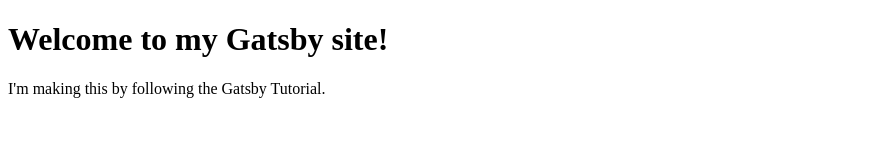
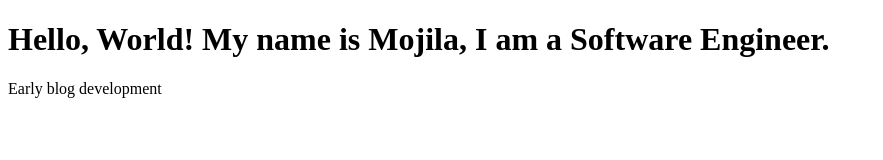
Before and after one commit to mojila/mojila.github.io, a Gatsby site: page / in a window 1280 px wide. Shown: the whole page, without its empty margins (0-883 px from the left). Built offline with nearby package versions, Linux system fonts and the light colour scheme; Gatsby itself is replaced by a stand-in of ours.

Commit message:
change homepage

```diff
--- a/src/pages/index.tsx
+++ b/src/pages/index.tsx
@@ -2,8 +2,8 @@ import * as React from 'react'
 
 const IndexPage = () => {
   return <main>
-    <h1>Welcome to my Gatsby site!</h1>
-    <p>I'm making this by following the Gatsby Tutorial.</p>
+    <h1>Hello, World! My name is Mojila, I am a Software Engineer.</h1>
+    <p>Early blog development</p>
   </main>
 }
 
```
